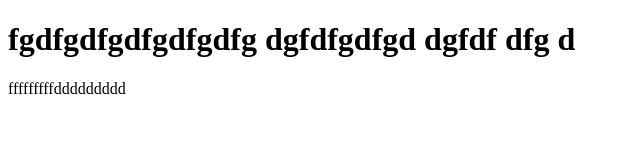
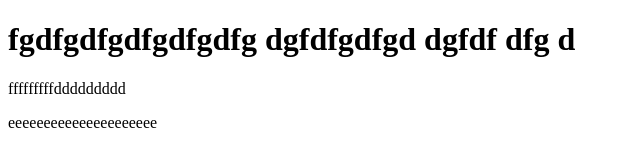
Before and after one commit to ayoubTah/repooo, a plain HTML site: page index.html in a window 1280 px wide. Shown: the whole page, without its empty margins (0-640 px from the left). Drawn offline with Linux system fonts and the light colour scheme.

Commit message:
ggggjjjjjjjjjjj

```diff
--- a/index.html
+++ b/index.html
@@ -10,5 +10,6 @@
 <body>
 <h1>fgdfgdfgdfgdfgdfg dgfdfgdfgd dgfdf dfg d</h1>
 <p>fffffffffddddddddd</p>
+<p>eeeeeeeeeeeeeeeeeeeee</p>
 </body>
 </html>
```
